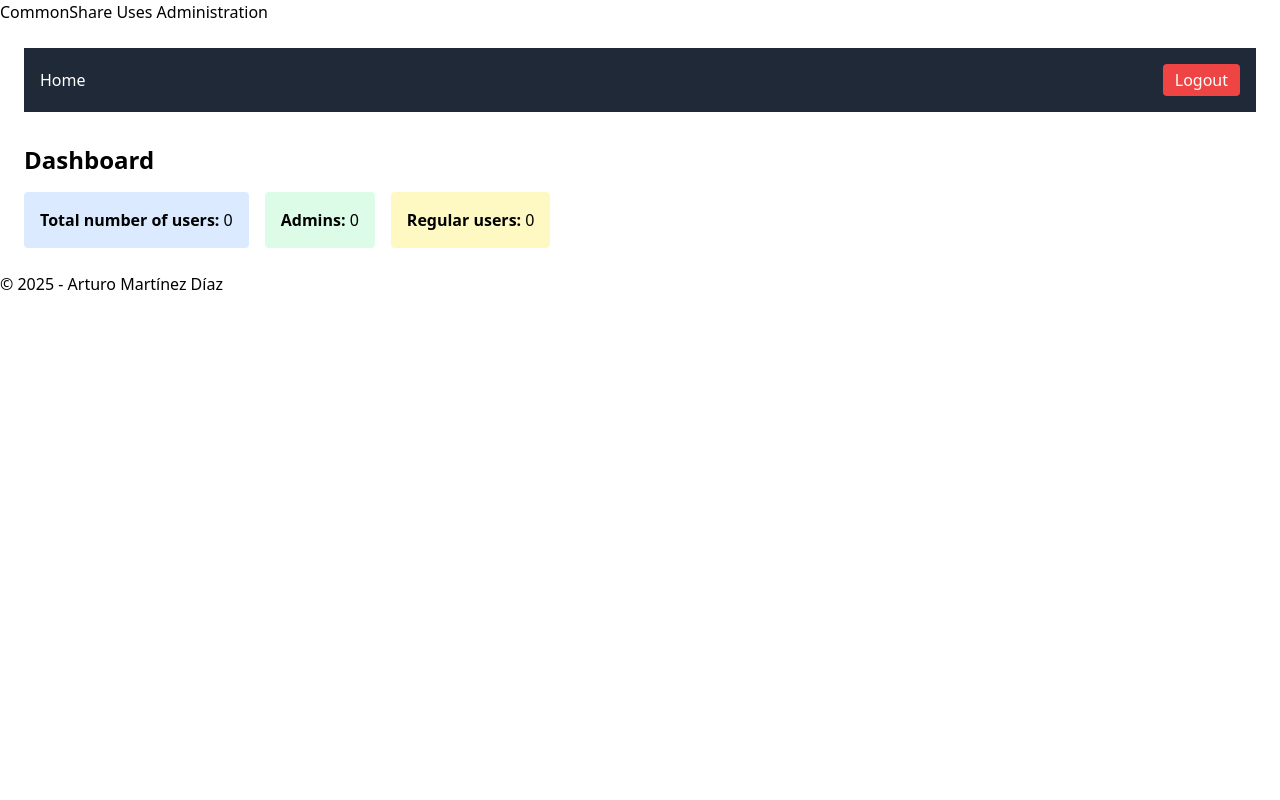
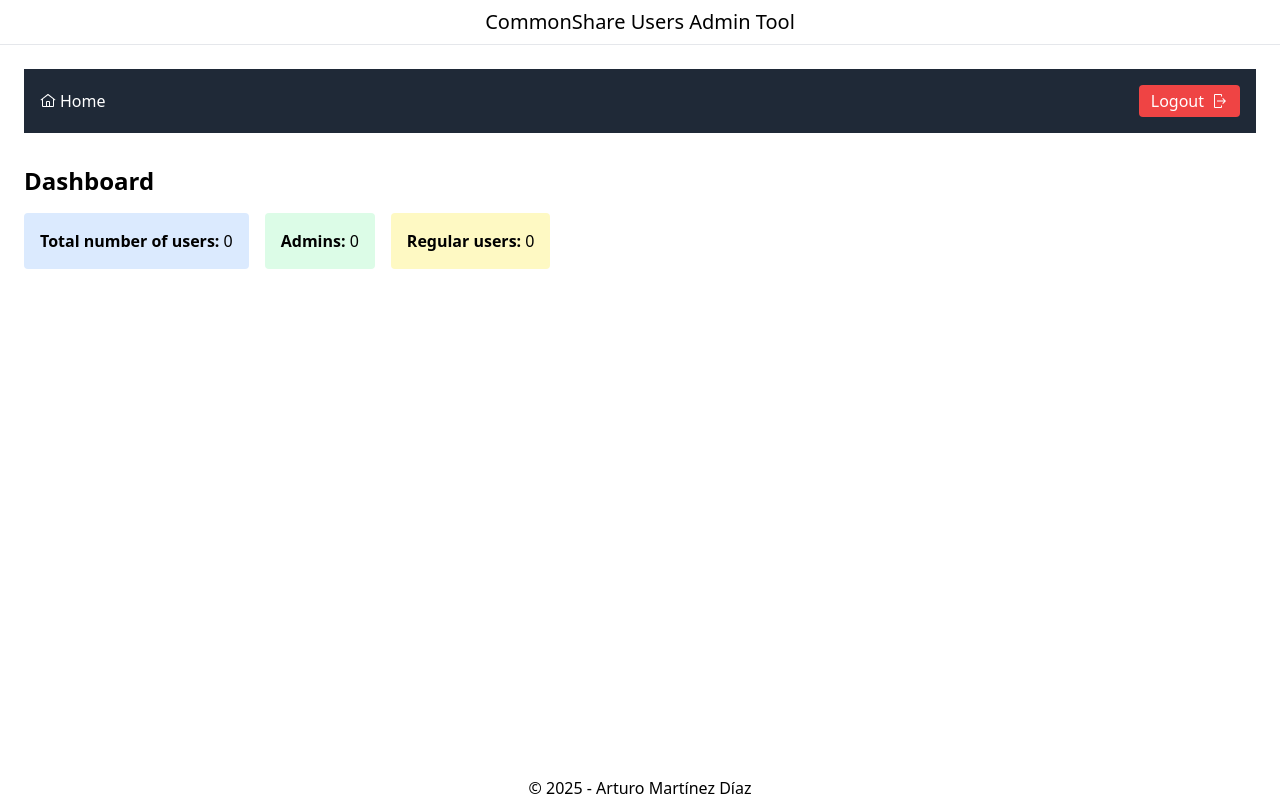
Before and after one commit to Wolfchamane/arturo-martinez-commonshare-technical-assessment, a Nuxt app: page / in a window 1280 px wide. Built offline with nearby package versions, Linux system fonts and the light colour scheme; no server answers.

Commit message:
feature (*) + added icons + improved L&F and some styles + added top global styles

```diff
--- a/app.vue
+++ b/app.vue
@@ -1,7 +1,19 @@
+<script lang="ts" setup>
+    import { useAuthStore } from '~/stores/auth';
+    import { onMounted } from 'vue';
+
+    const auth = useAuthStore();
+
+    onMounted(() => {
+        if (!auth.user) {
+            // @ts-ignore
+            navigateTo('/login');
+        }
+    });
+</script>
+
 <template>
-    <div>
-        <NuxtLayout>
-            <NuxtPage />
-        </NuxtLayout>
-    </div>
+    <NuxtLayout>
+        <NuxtPage />
+    </NuxtLayout>
 </template>
--- /dev/null
+++ b/assets/css/main.css
@@ -0,0 +1,19 @@
+html,
+body,
+#__nuxt {
+    /* stylelint-disable-line selector-id-pattern */
+    display: block;
+    height: 100dvh;
+    overflow: hidden;
+}
+
+html,
+body {
+    display: flex;
+    flex-direction: column;
+    min-height: 100dvh;
+    min-width: 100dvw;
+    margin: 0;
+    padding: 0;
+    overflow: hidden;
+}
--- a/components/NavBar.vue
+++ b/components/NavBar.vue
@@ -12,9 +12,18 @@
     <nav class="flex items-center justify-between mb-8 p-4 bg-gray-800 text-white">
         <p v-if="auth.user">Welcome {{ auth.user?.name || 'Unknown' }}!</p>
         <div class="flex gap-4">
-            <NuxtLink to="/">Home</NuxtLink>
-            <NuxtLink v-if="auth.isAdmin" to="/users">Users</NuxtLink>
+            <NuxtLink to="/" class="flex items-center">
+                <Icon name="carbon:home" class="mr-1" />
+                <span>Home</span>
+            </NuxtLink>
+            <NuxtLink v-if="auth.isAdmin" to="/users" class="flex items-center">
+                <Icon name="carbon:db2-database" class="mr-1" />
+                <span>Users</span>
+            </NuxtLink>
         </div>
-        <button class="bg-red-500 px-3 py-1 rounded" @click="onLogout">Logout</button>
+        <button class="flex items-center justify-evenly bg-red-500 px-3 py-1 rounded" @click="onLogout">
+            <span class="mr-2">Logout</span>
+            <Icon name="carbon:logout" />
+        </button>
     </nav>
 </template>
--- a/components/PaginationControls.vue
+++ b/components/PaginationControls.vue
@@ -13,12 +13,30 @@
     const onNextClick = () => {
         emit('update:page', Math.min(totalPages, page + 1));
     };
+
+    const onPageFirstClick = () => {
+        emit('update:page', 1);
+    };
+
+    const onPageLastClick = () => {
+        emit('update:page', totalPages);
+    };
 </script>
 
 <template>
-    <div class="flex gap-2 mt-4">
-        <button :disabled="page === 1" @click="onPreviousClick">Previous</button>
-        <span>Page {{ page }} / {{ totalPages }}</span>
-        <button :disabled="page === totalPages" @click="onNextClick">Next</button>
+    <div class="flex items-center gap-2 mt-4">
+        <button class="text-m" :disabled="page === 1" @click="onPageFirstClick">
+            <Icon name="carbon:page-first" />
+        </button>
+        <button class="text-m" :disabled="page === 1" @click="onPreviousClick">
+            <Icon name="carbon:previous-filled" />
+        </button>
+        <span class="text-l">Page {{ page }} / {{ totalPages }}</span>
+        <button class="text-m" :disabled="page === totalPages" @click="onNextClick">
+            <Icon name="carbon:next-filled" />
+        </button>
+        <button class="text-m" :disabled="page === totalPages" @click="onPageLastClick">
+            <Icon name="carbon:page-last" />
+        </button>
     </div>
 </template>
--- a/layouts/default.vue
+++ b/layouts/default.vue
@@ -1,9 +1,16 @@
 <template>
-    <div>
-        <header>CommonShare Uses Administration</header>
-        <slot />
+    <div class="flex flex-col h-full overflow-hidden">
+        <header class="border-b">
+            <h1 class="text-xl text-center py-2">CommonShare Users Admin Tool</h1>
+        </header>
+        <main class="grow h-auto overflow-y-auto">
+            <slot />
+        </main>
         <footer>
-            <p>&copy; 2025 - <a href="https://amartinez.dev">Arturo Martínez Díaz</a></p>
+            <a href="https://amartinez.dev" target="_blank">
+                <p class="text-center text-s">&copy; 2025 - Arturo Martínez Díaz</p>
+            </a>
         </footer>
     </div>
 </template>
+<script setup lang="ts"></script>
--- a/nuxt.config.ts
+++ b/nuxt.config.ts
@@ -3,5 +3,11 @@
 export default defineNuxtConfig({
     compatibilityDate: '2025-07-15',
     devtools: { enabled: true },
-    modules: ['@pinia/nuxt', '@nuxtjs/tailwindcss', '@nuxt/icon']
+    modules: ['@pinia/nuxt', '@nuxtjs/tailwindcss', '@nuxt/icon'],
+    css: ['~/assets/css/main.css'],
+    icon: {
+        serverBundle: {
+            collections: ['carbon']
+        }
+    }
 });
--- a/package.json
+++ b/package.json
@@ -10,14 +10,15 @@
         "postinstall": "nuxt prepare",
         "lint:check": "npx eslint --config eslint.config.ts --ext .ts,.vue .",
         "lint:fix": "npx eslint --config eslint.config.ts --ext .ts,.vue . --fix",
-        "styles:check": "npx stylelint --config .stylelintrc.json '**/*.{css,scss}",
-        "styles:fix": "npx stylelint --config .stylelintrc.json '**/*.{css,scss} --fix",
+        "styles:check": "npx stylelint --config .stylelintrc '**/*.{css,scss}'",
+        "styles:fix": "npx stylelint --config .stylelintrc '**/*.{css,scss}' --fix",
         "format:fix": "npx prettier --config .prettierrc --write .",
         "format:check": "npx prettier --config .prettierrc --check .",
         "types:check": "nuxt typecheck",
         "test:unit": "vitest"
     },
     "dependencies": {
+        "@iconify-json/carbon": "^1.2.11",
         "@nuxt/icon": "^1.15.0",
         "@nuxtjs/tailwindcss": "^6.14.0",
         "@pinia/nuxt": "^0.11.2",
--- a/pages/login.vue
+++ b/pages/login.vue
@@ -1,21 +1,43 @@
 <script setup lang="ts">
-    import { ref } from 'vue';
+    import { type Ref, type ComputedRef, computed, ref } from 'vue';
     import { useAuthStore } from '~/stores/auth';
-    const email = ref('');
-    const password = ref('');
+    const email: Ref<string> = ref('');
+    const password: Ref<string> = ref('');
     const auth = useAuthStore();
-    async function login() {
+
+    const canSubmit: ComputedRef<boolean> = computed(() => {
+        return email.value.trim() !== '' && password.value.trim() !== '';
+    });
+
+    const onFormSubmit = async (): Promise<void> => {
         await auth.login(email.value, password.value);
-    }
+    };
 </script>
 
 <template>
-    <div class="flex flex-col items-center justify-center min-h-screen">
-        <h1>Welcome!</h1>
-        <form class="bg-white mt-4 p-6 rounded shadow w-80" @submit.prevent="login">
+    <div class="flex flex-col items-center justify-center h-full">
+        <h1 class="text-2xl">Welcome!</h1>
+        <p class="my-4">Use your email and password to access</p>
+        <form class="bg-white p-6 rounded shadow w-80" @submit.prevent="onFormSubmit">
             <input v-model="email" type="email" placeholder="Email" class="mb-2 w-full border p-2" />
             <input v-model="password" type="password" placeholder="Password" class="mb-2 w-full border p-2" />
-            <button type="submit" class="w-full bg-blue-600 text-white py-2 rounded">Login</button>
+            <button
+                :disabled="!canSubmit"
+                type="submit"
+                :class="[
+                    'flex',
+                    'justify-evenly',
+                    'items-center',
+                    'w-full',
+                    'text-white',
+                    'py-2',
+                    'rounded',
+                    { 'bg-blue-600': canSubmit, 'bg-blue-600/50': !canSubmit }
+                ]"
+            >
+                <span>Login</span>
+                <Icon name="carbon:login" />
+            </button>
         </form>
     </div>
 </template>
--- a/pages/users.vue
+++ b/pages/users.vue
@@ -42,9 +42,15 @@
     <div class="p-6">
         <NavBar />
         <h1 class="text-2xl font-bold mb-4">Users Admin</h1>
-        <SearchBox @update:search="onSearchInput" />
-        <CountryFilter @update:country="onCountryChange" />
-        <UserTable :users="paginated" />
-        <PaginationControls :page="page" :totalPages="totalPages" @update:page="onPageEvent" />
+        <div class="flex align-center justify-between">
+            <SearchBox @update:search="onSearchInput" />
+            <CountryFilter @update:country="onCountryChange" />
+        </div>
+        <div class="my-4 border border-rounded p-4">
+            <UserTable :users="paginated" />
+        </div>
+        <div class="flex items-center justify-center mt-2">
+            <PaginationControls :page="page" :totalPages="totalPages" @update:page="onPageEvent" />
+        </div>
     </div>
 </template>
```
Also changed, not shown: 1 other file (tests, documents, lock files or other folders).
